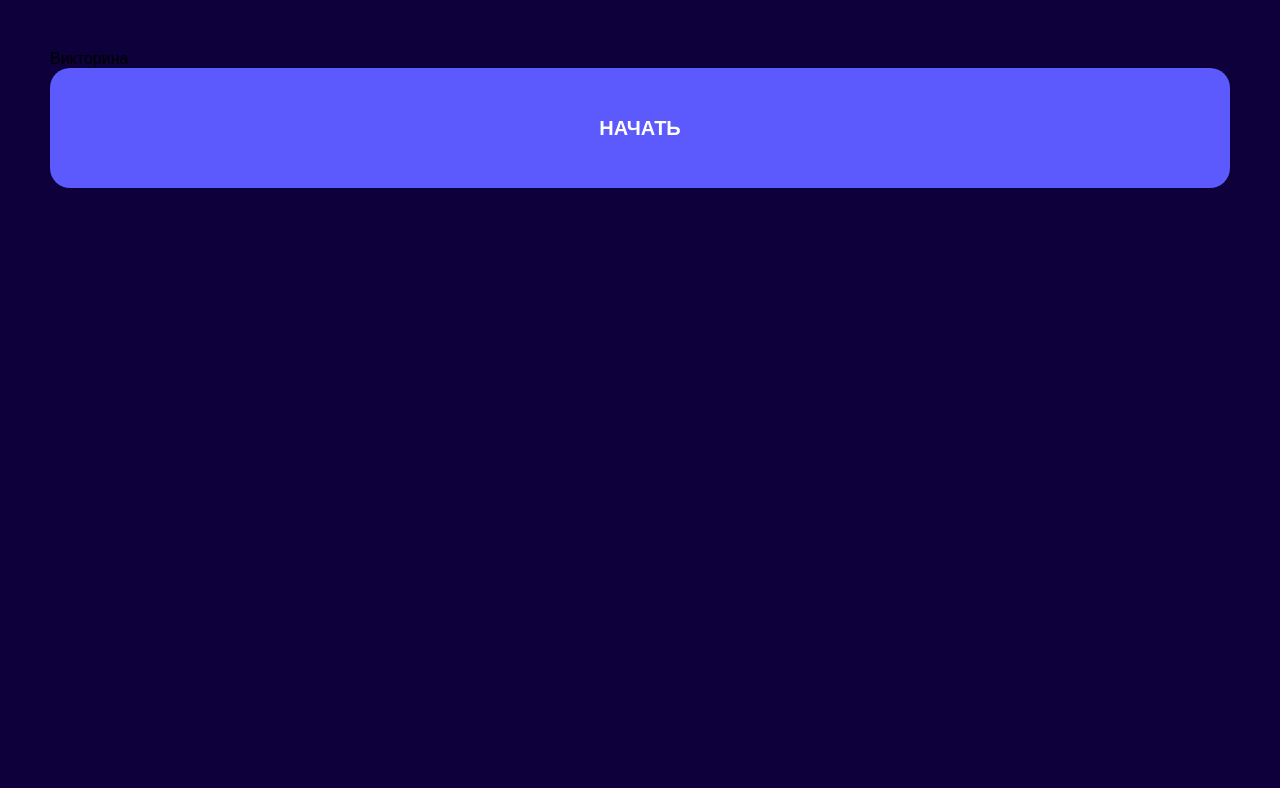
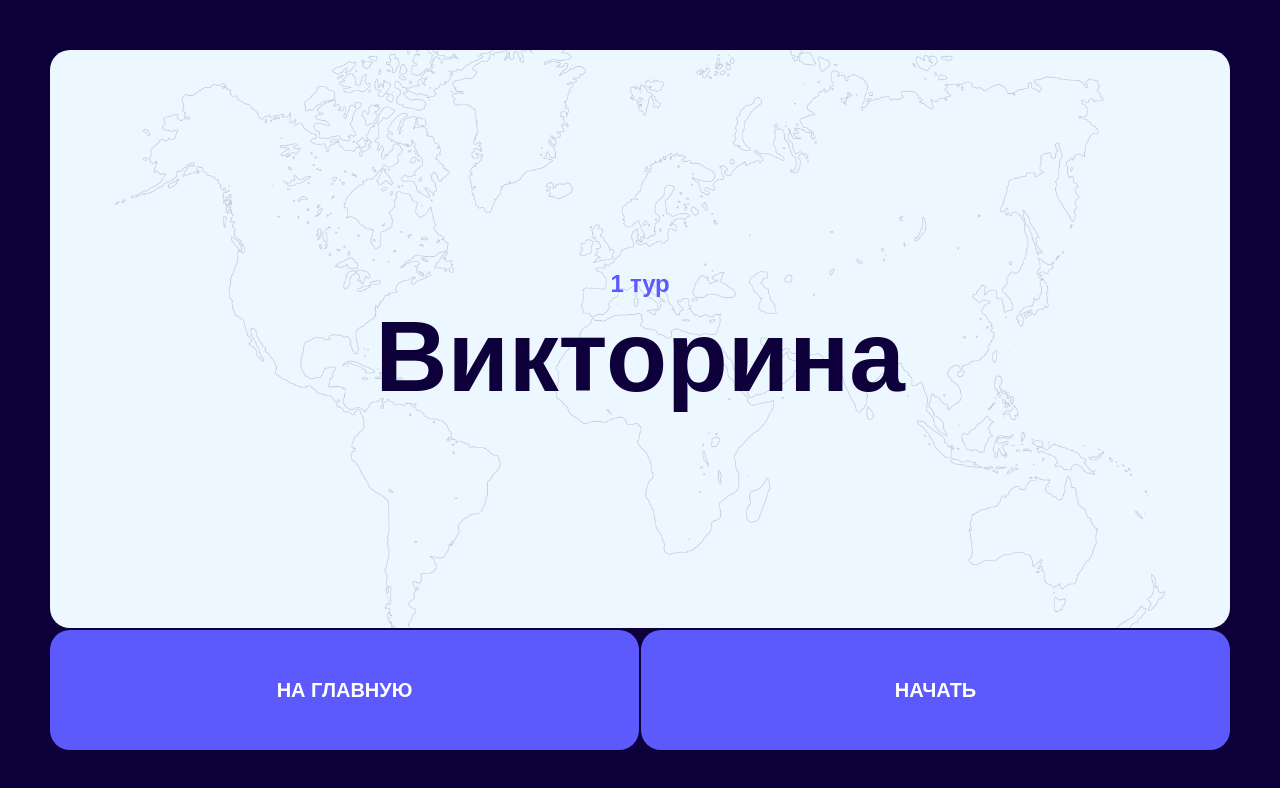
Before and after one commit to KirillBarabanshikov/quiz, a React (Vite) app: page / in a window 1280 px wide. Both pictures are taken after a click on the button "НАЧАТЬ". Shown: the top 788 px of the page. Built offline with nearby package versions, Linux system fonts and the light colour scheme.

Commit message:
fix styles

```diff
--- a/src/app/styles/index.scss
+++ b/src/app/styles/index.scss
@@ -18,10 +18,23 @@ html,
 
 body {
   font-family: 'Inter Variable', sans-serif;
+  font-weight: 600;
+  line-height: 1;
+  letter-spacing: -0.2px;
   background: #0d003b;
+  color: #ffffff;
 }
 
 input,
 button {
   font-family: inherit;
 }
+
+h1,
+h2,
+h3,
+h4,
+h5,
+h6 {
+  font-weight: inherit;
+}
--- /dev/null
+++ b/src/features/quiz/Quiz/Quiz.module.scss
@@ -0,0 +1,66 @@
+.wrapper {
+  display: flex;
+  flex-direction: column;
+  gap: 2px;
+  height: 100%;
+
+  .container {
+    height: 100%;
+    position: relative;
+
+    &.tour {
+      background-image: url('@/shared/assets/images/map.png');
+      background-repeat: no-repeat;
+      background-size: contain;
+      background-position: center;
+
+      p {
+        font-size: 24px;
+        margin-bottom: 10px;
+      }
+
+      h2 {
+        font-size: 100px;
+      }
+    }
+
+    &.question {
+      p {
+        font-size: 20px;
+        line-height: 110%;
+        margin-bottom: 20px;
+      }
+
+      h2 {
+        font-size: 80px;
+        text-align: center;
+        white-space: pre;
+      }
+    }
+
+    p {
+      color: #5c59fd;
+    }
+
+    h2 {
+      color: #0d003b;
+    }
+
+    .badge {
+      font-size: 24px;
+      color: #0d003b;
+      background: #ffffff;
+      padding: 15px 36px;
+      border-radius: 100px;
+
+      position: absolute;
+      top: 30px;
+      left: 30px;
+    }
+  }
+
+  .actions {
+    display: flex;
+    gap: 2px;
+  }
+}
--- a/src/features/quiz/Quiz/data/data.ts
+++ b/src/features/quiz/Quiz/data/data.ts
@@ -5,17 +5,17 @@ export const tours: ITour[] = [
     name: 'Викторина',
     questions: [
       {
-        question: 'Как называется трехмачтовый боевой корабль, у которого много пушек?',
+        question: 'Как называется трехмачтовый\nбоевой корабль, у которого\nмного пушек?',
         options: ['Фрегат', 'Линкор', 'Бот', 'Корвет'],
         answer: ['Фрегат'],
       },
       {
-        question: 'Как называется парусное судно с двумя и более мачтами и косыми парусами?',
+        question: 'Как называется парусное\nсудно с двумя и более\nмачтами и косыми парусами?',
         options: ['бриг', 'Барк', 'Шхуна', 'бригантина'],
         answer: ['Шхуна'],
       },
       {
-        question: 'Как называется помещение для приготовления пищи на морском судне?',
+        question: 'Как называется помещение\nдля приготовления пищи\nна морском судне?',
         options: ['Рубка', 'Камбуз', 'Гальюн', 'Каюта'],
         answer: ['Камбуз'],
       },
--- a/src/features/quiz/Quiz/ui/OptionButton/OptionButton.module.scss
+++ b/src/features/quiz/Quiz/ui/OptionButton/OptionButton.module.scss
@@ -1,20 +1,79 @@
+.wrap {
+  position: relative;
+  flex: 1;
+
+  span {
+    font-size: 14px;
+    line-height: normal;
+    color: #0d003b;
+    opacity: 0.6;
+    position: absolute;
+    top: 16px;
+    left: 16px;
+    z-index: 1;
+  }
+
+  &.disabled {
+    &.default {
+      span {
+        color: #98a2b3;
+        opacity: 0.6;
+      }
+    }
+
+    &.success,
+    &.error {
+      span {
+        color: #ffffff;
+        opacity: 0.6;
+      }
+    }
+  }
+
   .button {
+    font-size: 20px;
+    font-weight: 600;
+    line-height: 20px;
+    text-transform: uppercase;
+    width: 100%;
     border-radius: 20px;
     padding: 50px;
+    transition:
+      color 0.25s,
+      background-color 0.25s,
+      opacity 0.25s;
+
+    &:hover {
+      cursor: pointer;
+    }
 
     &:disabled {
-    background: #f0f2f5;
+      color: initial;
+      cursor: initial;
+    }
   }
 
   &.default {
+    .button {
       background: #ffffff;
+      &:disabled {
+        background: #f0f2f5;
+        color: #98a2b3;
+      }
+    }
   }
 
   &.success {
+    .button {
       background: #44be72;
+      color: #ffffff;
+    }
   }
 
   &.error {
+    .button {
       background: #e3605f;
+      color: #ffffff;
     }
   }
+}
--- a/src/features/quiz/Quiz/ui/OptionButton/OptionButton.tsx
+++ b/src/features/quiz/Quiz/ui/OptionButton/OptionButton.tsx
@@ -17,8 +17,11 @@ export const OptionButton: FC<IOptionButton> = ({
   disabled = false,
 }) => {
   return (
-    <button onClick={onClick} className={`${styles.button} ${styles[variant]}`} disabled={disabled}>
-      {number} {option}
-    </button>
+    <div className={`${styles.wrap} ${styles[variant]} ${disabled ? styles.disabled : ''}`}>
+      <span>{number}</span>
+      <button onClick={onClick} className={`${styles.button}`} disabled={disabled}>
+        {option}
+      </button>
+    </div>
   );
 };
--- a/src/features/quiz/Quiz/ui/Question/Question.tsx
+++ b/src/features/quiz/Quiz/ui/Question/Question.tsx
@@ -1,8 +1,9 @@
 import { FC, useEffect, useState } from 'react';
 import { IQuestion as InterfaceQuestion } from '../../types/types.ts';
-import { Button } from '@/shared/ui';
+import { Button, Container } from '@/shared/ui';
 import { useQuizStore } from '@/features/quiz/Quiz/store/store.ts';
 import { OptionButton } from '@/features/quiz/Quiz/ui/OptionButton/OptionButton.tsx';
+import styles from '../../Quiz.module.scss';
 
 interface IQuestion {
   question: InterfaceQuestion;
@@ -31,9 +32,13 @@ export const Question: FC<IQuestion> = ({ question, questionsCount }) => {
   }
 
   return (
-    <div>
-      <div style={{ color: 'white' }}>{question.question}</div>
-      <div>
+    <div className={styles.wrapper}>
+      <Container className={`${styles.container} ${styles.question}`}>
+        <span className={styles.badge}>{currentTour + 1} тур</span>
+        <p>ВОПРОС {`${currentQuestion + 1} / ${questionsCount}`}</p>
+        <h2>{question.question}</h2>
+      </Container>
+      <div className={styles.actions}>
         {question.options.map((option, index) => (
           <OptionButton
             key={option}
@@ -51,7 +56,8 @@ export const Question: FC<IQuestion> = ({ question, questionsCount }) => {
           />
         ))}
       </div>
-      <div>
+      <div className={styles.actions}>
+        <Button text={'На главную'} />
         <Button
           text={'Далее'}
           onClick={() => setQuestion(currentQuestion + 1)}
--- a/src/features/quiz/Quiz/ui/Tour/Tour.tsx
+++ b/src/features/quiz/Quiz/ui/Tour/Tour.tsx
@@ -1,8 +1,8 @@
 import { FC, useEffect, useState } from 'react';
 import { ITour as InterfaceTour } from '../../types/types.ts';
-import { Button } from '@/shared/ui';
 import { Question } from '../Question/Question.tsx';
 import { useQuizStore } from '@/features/quiz/Quiz/store/store.ts';
+import { TourPreview } from '@/features/quiz/Quiz/ui';
 
 interface ITour {
   tour: InterfaceTour;
@@ -26,12 +26,5 @@ export const Tour: FC<ITour> = ({ tour }) => {
     );
   }
 
-  return (
-    <div>
-      {tour.name}
-      <div>
-        <Button text={'Начать'} onClick={() => setIsStarted(true)} />
-      </div>
-    </div>
-  );
+  return <TourPreview name={tour.name} onStart={() => setIsStarted(true)} />;
 };
--- a/src/features/quiz/Quiz/ui/TourPreview/TourPreview.tsx
+++ b/src/features/quiz/Quiz/ui/TourPreview/TourPreview.tsx
@@ -1,14 +1,32 @@
 import { FC } from 'react';
+import { Button, Container } from '@/shared/ui';
+import { useQuizStore } from '@/features/quiz';
+import styles from '../../Quiz.module.scss';
 
 interface ITourPreview {
   name: string;
-  number: number;
+  onStart: () => void;
 }
 
-export const TourPreview: FC<ITourPreview> = ({ name, number }) => {
+export const TourPreview: FC<ITourPreview> = ({ name, onStart }) => {
+  const { currentTour, finish } = useQuizStore();
+
+  function onFinish() {
+    if (currentTour === 0) {
+      finish();
+    }
+  }
+
   return (
-    <div>
-      {name} {number}
+    <div className={styles.wrapper}>
+      <Container className={`${styles.container} ${styles.tour}`}>
+        <p>{currentTour + 1} тур</p>
+        <h2>{name}</h2>
+      </Container>
+      <div className={styles.actions}>
+        <Button text={'На главную'} onClick={onFinish} />
+        <Button text={'Начать'} onClick={onStart} />
+      </div>
     </div>
   );
 };
--- a/src/features/quiz/StartQuiz/StartQuiz.module.scss
+++ b/src/features/quiz/StartQuiz/StartQuiz.module.scss
@@ -18,28 +18,26 @@
         font-size: 19px;
         font-weight: 700;
         line-height: 110%;
-        color: #ffffff;
+        letter-spacing: -0.4px;
       }
     }
   }
 
   .quiz {
-    padding: 45px;
+    padding: 72px;
 
     h1 {
       font-size: 60px;
-      line-height: 100%;
-      font-weight: 600;
-      color: #ffffff;
       text-align: center;
       margin-bottom: 40px;
+      max-width: 766px;
     }
   }
 
   .info {
     display: flex;
+    flex-direction: column;
     flex: 1;
-    flex-direction: column;
     gap: 2px;
 
     .ship {
@@ -48,8 +46,8 @@
 
     .adventure {
       display: flex;
+      flex: 1;
       gap: 2px;
-      flex: 1;
 
       .item {
         width: 50%;
@@ -61,10 +59,7 @@
           height: 192px;
 
           span {
-            color: #ffffff;
             font-size: 24px;
-            font-weight: 600;
-            line-height: 100%;
             text-align: center;
             margin-top: 20px;
           }
--- a/src/shared/ui/Button/Button.module.scss
+++ b/src/shared/ui/Button/Button.module.scss
@@ -4,6 +4,9 @@
   line-height: 20px;
   text-transform: uppercase;
   width: 100%;
+  transition:
+    background-color 0.25s,
+    opacity 0.25s;
 
   &:hover {
     cursor: pointer;
```
Lines whose indentation alone changed are shown as unchanged.
